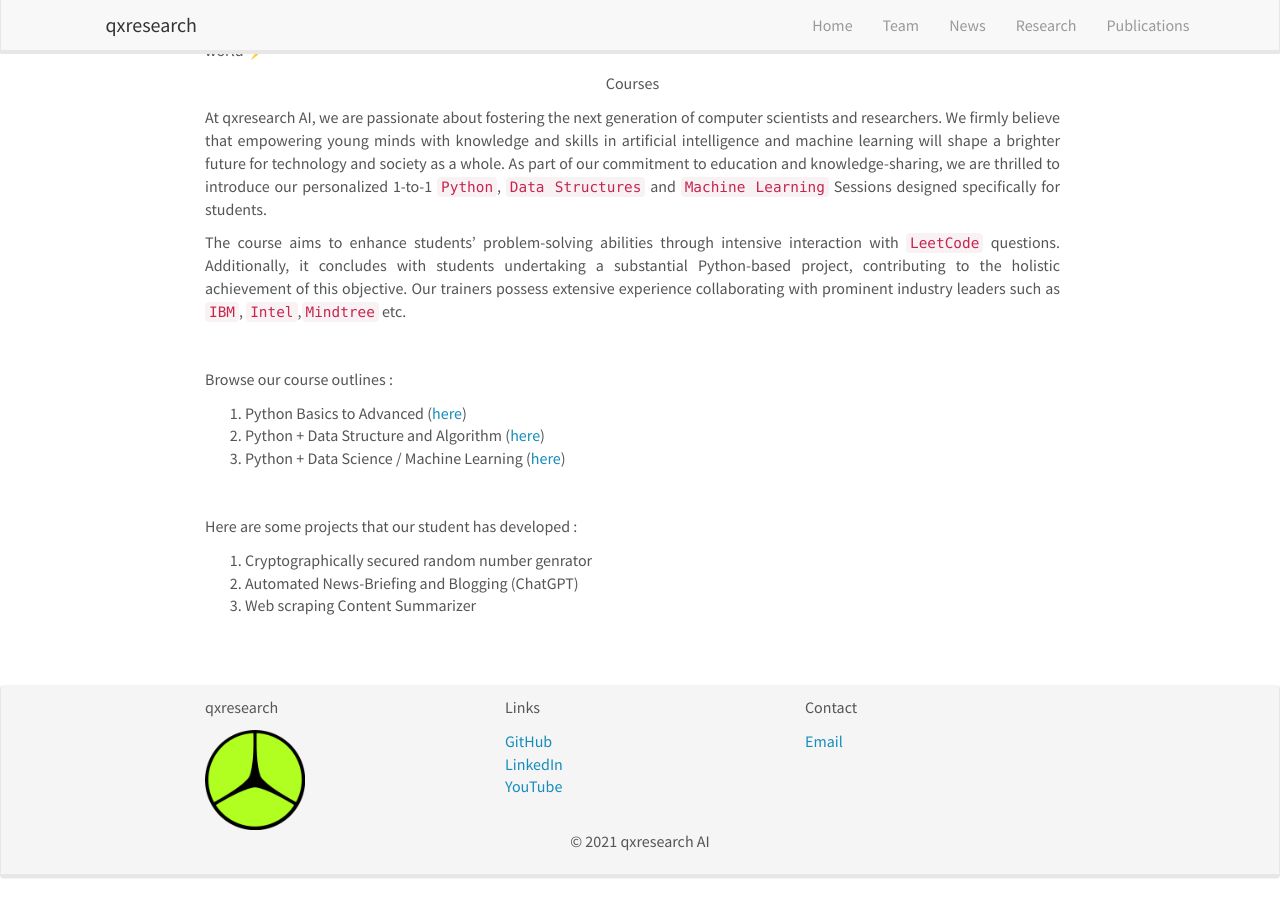
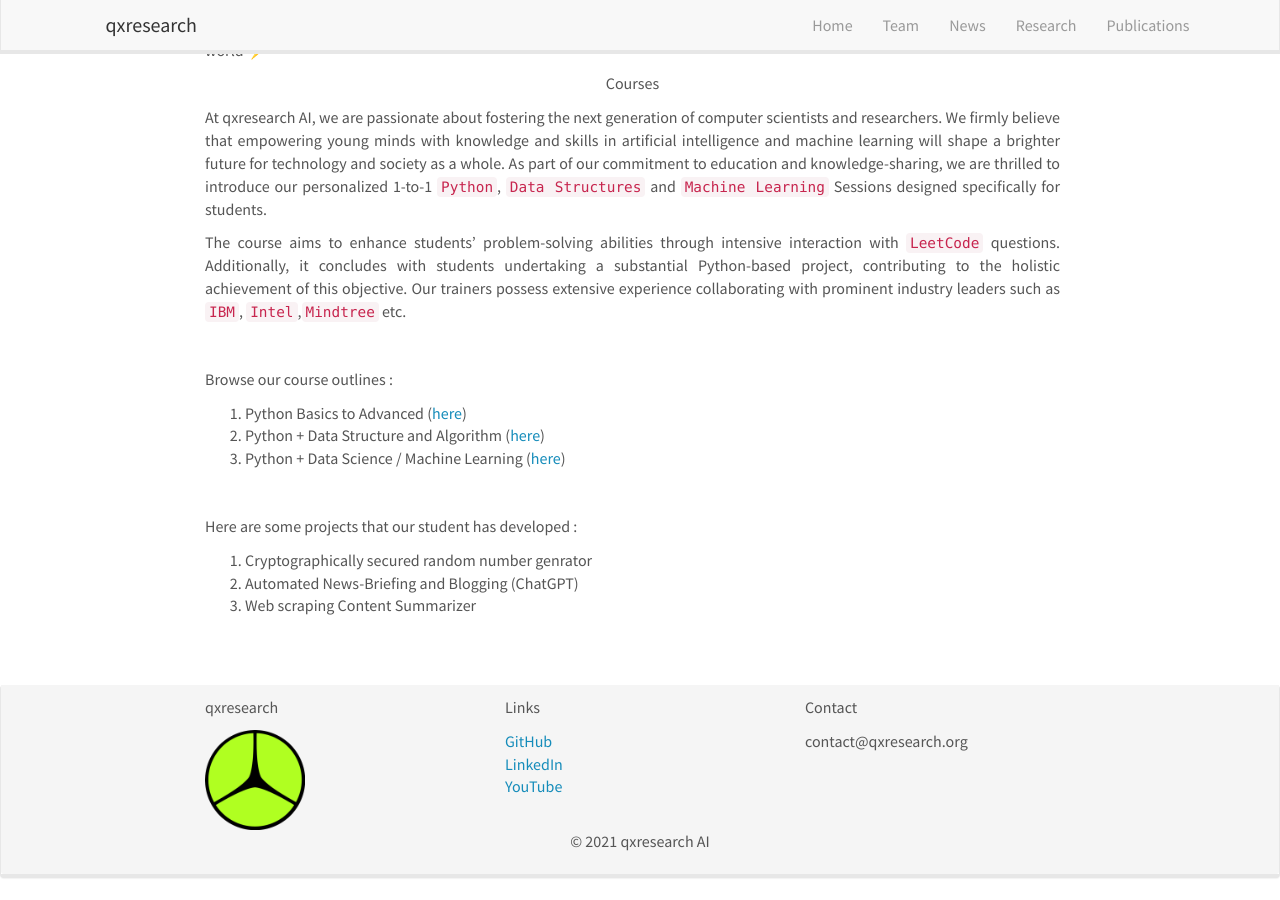
Before and after one commit to qxresearch/qxresearch.github.io, a Jekyll site: the page built from _pages/home.md, in a window 1280 px wide and 900 px high, scrolled down 712 px. Built offline with Jekyll 4.4.1, drawn with Linux system fonts in a browser that asks for light colours; nearby versions of some CDN libraries.

Commit message:
Update footer.html

```diff
--- a/_includes/footer.html
+++ b/_includes/footer.html
@@ -20,7 +20,8 @@
 			<div class="col-sm-4">
 				<p>Contact</p>
 				<ul class="list-unstyled">
-					<li><a href="https://mail.google.com/mail/u/0/?fs=1&tf=cm&source=mailto&to=+rohitmandal814566@gmail.com">Email</a></li>
+					<li>contact@qxresearch.org</li>
+
 				</ul>
 			</div>
 		</div>
```
